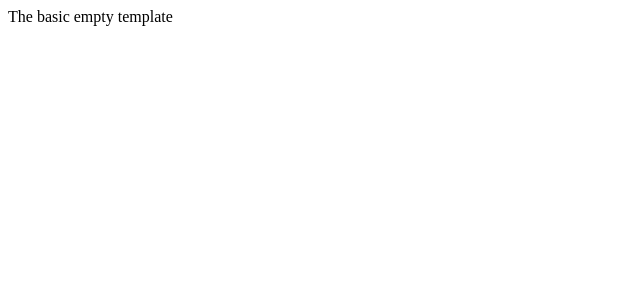
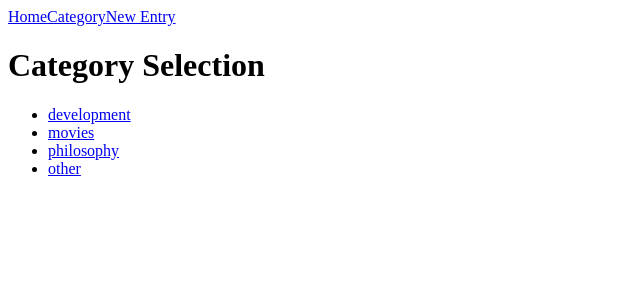
Before and after one commit to Beedeeboom/react-router, a React (Create React App) app: page /category in a window 1280 px wide. Shown: the top 300 px of the page, without its empty margins (0-640 px from the left). Built offline with nearby package versions, Linux system fonts and the light colour scheme.

Commit message:
first commit

```diff
--- a/package.json
+++ b/package.json
@@ -8,6 +8,7 @@
     "@testing-library/user-event": "^7.1.2",
     "react": "^16.13.1",
     "react-dom": "^16.13.1",
+    "react-router-dom": "^5.2.0",
     "react-scripts": "3.4.1"
   },
   "scripts": {
--- a/src/App.js
+++ b/src/App.js
@@ -1,9 +1,22 @@
-import React from 'react'
+import React, { useState } from 'react'
+import { BrowserRouter, Route, Link } from 'react-router-dom'
+import HomeView from './HomeView'
+import CategorySelectionView from './CategorySelectionView'
+import NewEntryView from './NewEntryView'
 
 const App = () => {
   return (
-    <div >
-          The basic empty template
+    <div>
+      <BrowserRouter>
+        <nav>
+            <Link to="/">Home</Link>
+            <Link to="/category">Category</Link>
+            <Link to="/entry">New Entry</Link>
+        </nav>
+        <Route exact path="/" component={HomeView} />
+        <Route exact path="/category" component={CategorySelectionView} />
+        <Route exact path="/newEntry/:cat_id" component={NewEntryView} />
+      </BrowserRouter>
     </div>
   )
 }
--- /dev/null
+++ b/src/CategorySelectionView.js
@@ -0,0 +1,20 @@
+import React from 'react'
+import { Link } from 'react-router-dom'
+
+export default function CategorySelectionView() {
+    const categories = ['development', 'movies', 'philosophy', 'other']
+    return (
+        <div>
+            <h1>Category Selection</h1>
+            <ul>
+            {
+                categories.map((item, index) => (
+                    <li>
+                        <Link to={`/entry/new/${index}`}>{item}</Link>
+                    </li>
+                ))
+            }
+            </ul>
+        </div>
+    )
+}
--- /dev/null
+++ b/src/HomeView.js
@@ -0,0 +1,13 @@
+import React from 'react'
+import { Link } from 'react-router-dom'
+
+export default function HomeView() {
+    return (
+        <div>
+           <h1>Home View</h1>
+           <Link to="/category">
+               <button>Create new entry</button>
+           </Link>
+        </div>
+    )
+}
--- /dev/null
+++ b/src/NewEntryView.js
@@ -0,0 +1,11 @@
+import React from 'react'
+
+export default function NewEntryView() {
+    const { cat_id } = props.match.params
+    return (
+        <div>
+            <h1>New Entry</h1>
+            <h5>Category: { cat_id }</h5>
+        </div>
+    )
+}
```
Also changed, not shown: 1 other file (tests, documents, lock files or other folders).
